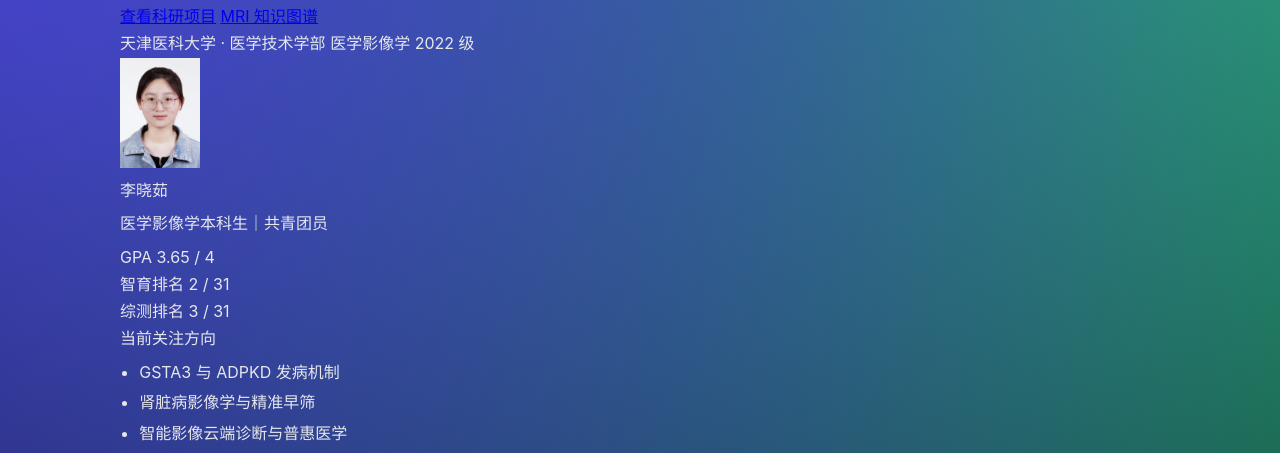
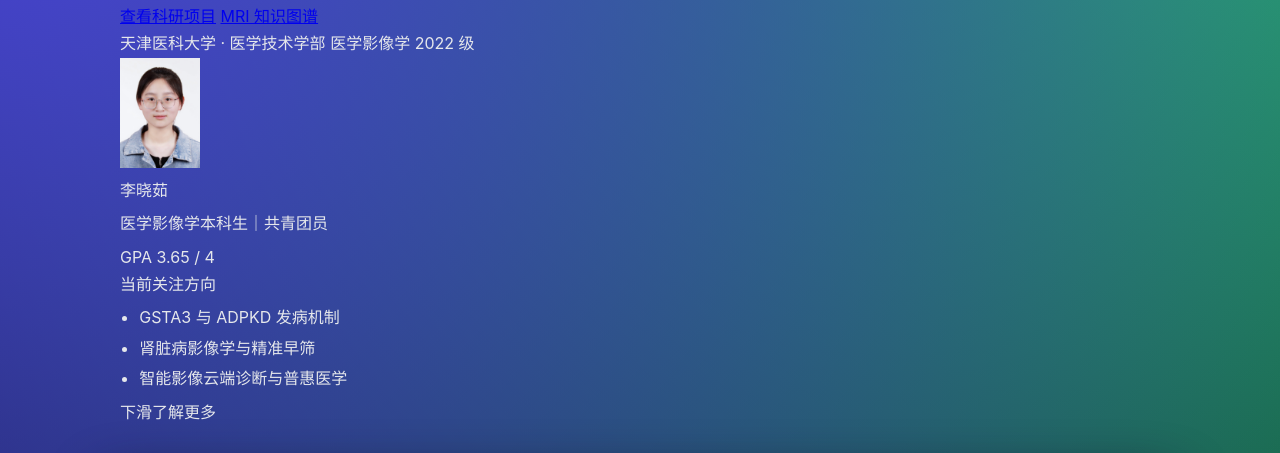
Before and after one commit to llllixiaoru/llllixiaoru.github.io, a plain HTML site: page index.html in a window 1280 px wide. Shown: the part 281-734 px from the top of the page. Drawn offline with Linux system fonts and the light colour scheme.

Commit message:
Update index.html

```diff
--- a/index.html
+++ b/index.html
@@ -63,14 +63,6 @@
                     <div class="stat-item">
                         <span class="stat-label">GPA</span>
                         <span class="stat-value">3.65 / 4</span>
-                    </div>
-                    <div class="stat-item">
-                        <span class="stat-label">智育排名</span>
-                        <span class="stat-value">2 / 31</span>
-                    </div>
-                    <div class="stat-item">
-                        <span class="stat-label">综测排名</span>
-                        <span class="stat-value">3 / 31</span>
                     </div>
                 </div>
             </div>
```
